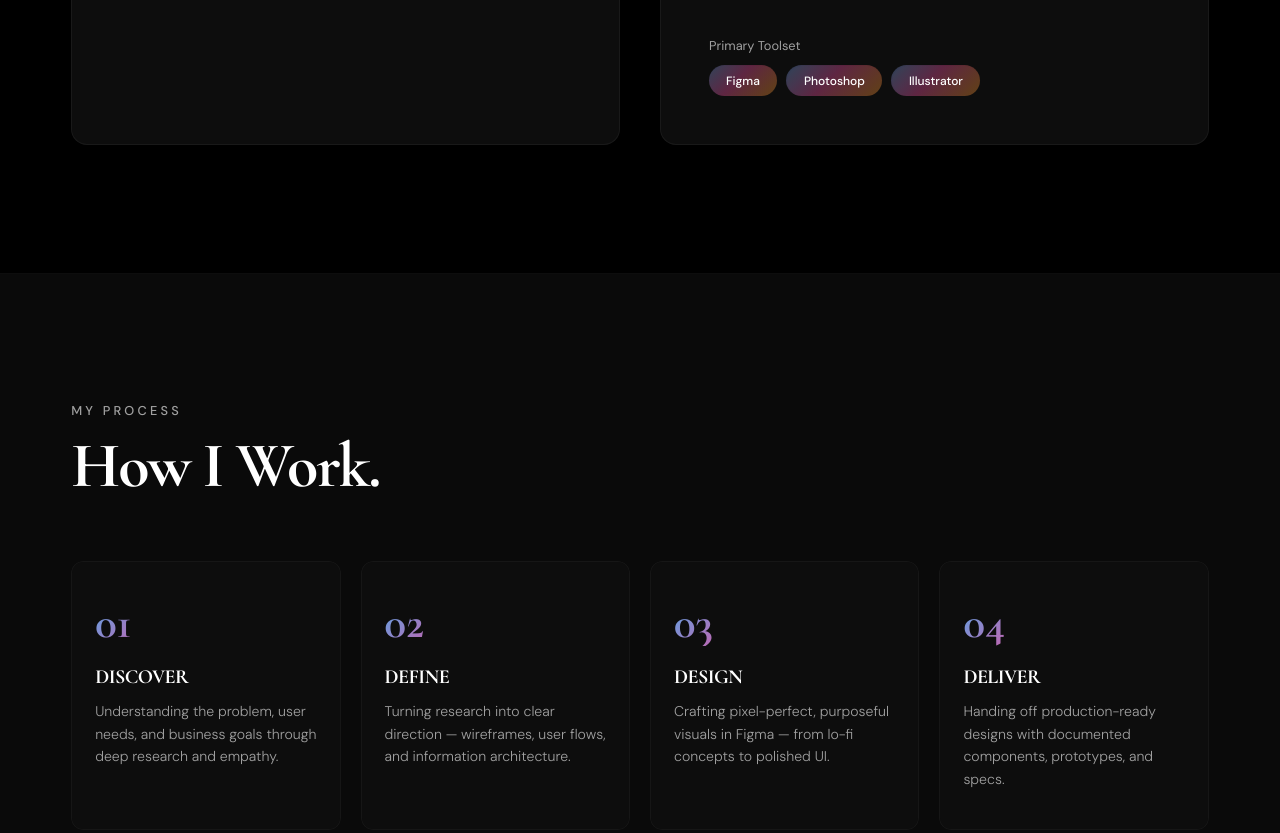
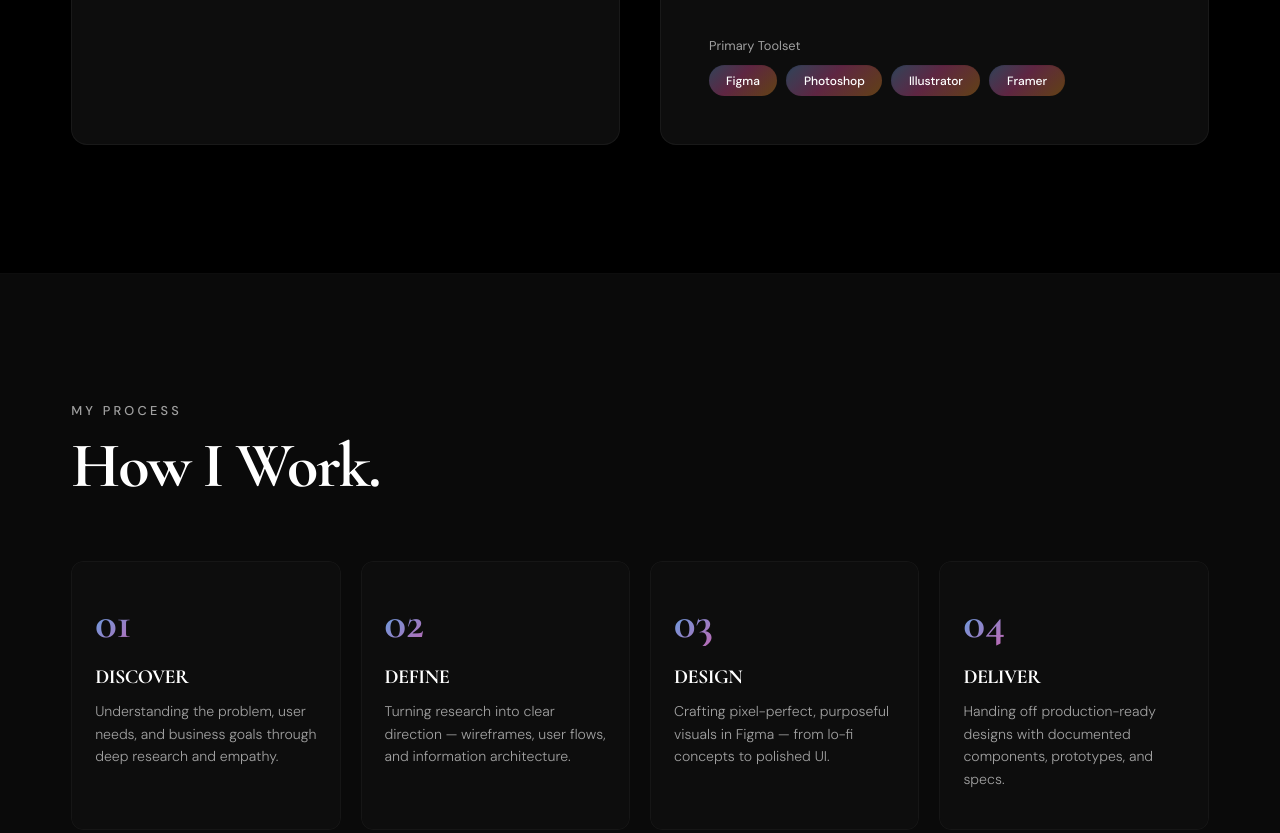
Before and after one commit to nashashibinshibin-a11y/Nasha-Shibin-personal-portfolio, a plain HTML site: page index.html in a window 1280 px wide. Shown: the part 2382-3215 px from the top of the page. Drawn offline with nearby package versions, Linux system fonts and the light colour scheme.

Commit message:
Add Framer to primary toolset in HTML

```diff
--- a/index.html
+++ b/index.html
@@ -237,6 +237,7 @@
             <span class="tool-pill interactive">Figma</span>
             <span class="tool-pill interactive">Photoshop</span>
             <span class="tool-pill interactive">Illustrator</span>
+            <span class="tool-pill interactive">Framer</span>
           </div>
         </div>
       </div>
```
